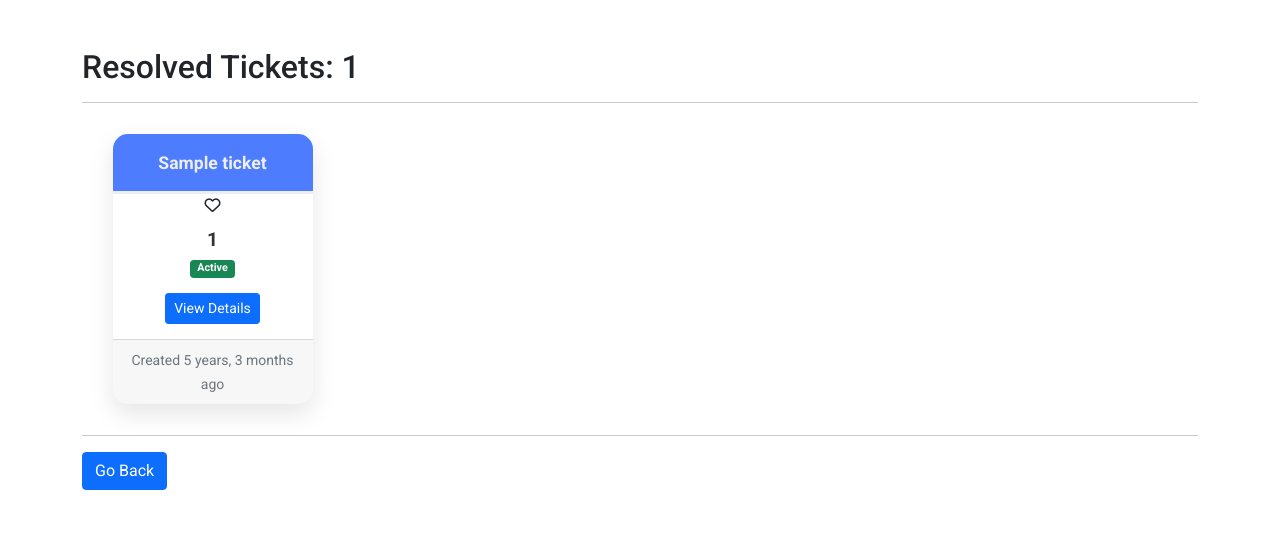
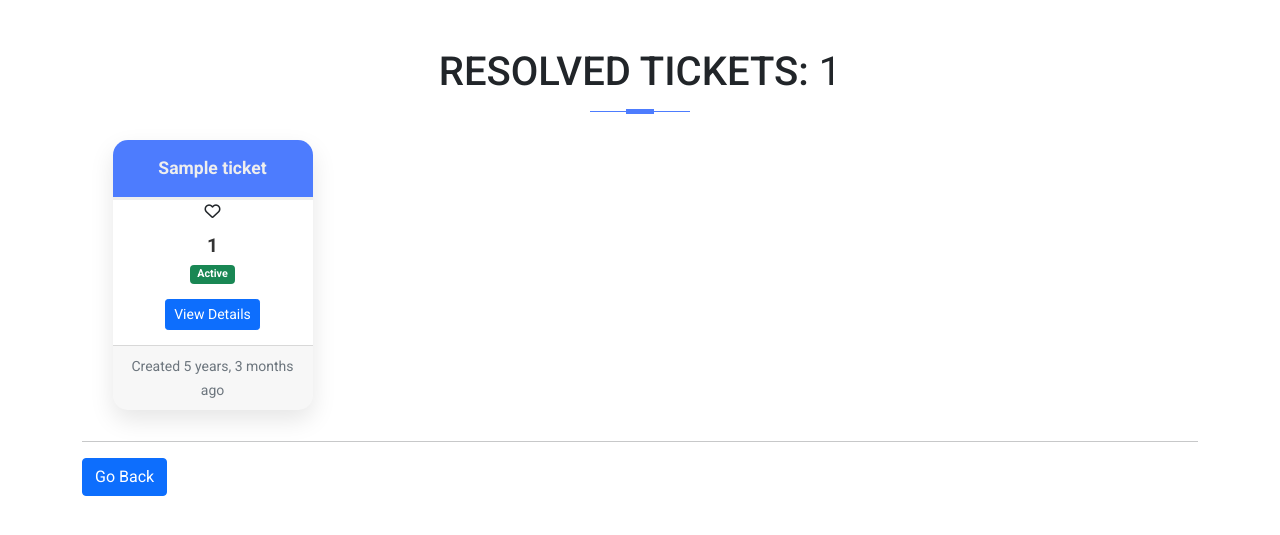
Before and after one commit to craig-grant630/HelpTick, a Django app: page /tickets/customer-resolved-tickets/ in a window 1280 px wide. Shown: the part 56-591 px from the top of the page. Run offline with Django 5.2, Linux system fonts and the light colour scheme; a user stored in the database is signed in; tables that the repository leaves empty hold one stand-in row (values such as "Sample post"); some libraries are stand-ins or nearby versions.

Commit message:
Add styling for header in active and resolved ticket pages

```diff
--- a/static/css/dashboard_style.css
+++ b/static/css/dashboard_style.css
@@ -54,6 +54,39 @@ body {
 
 /* Cards for active and resolved pages */
 
+.one h1 {
+    position: relative;
+    text-align: center;
+    text-transform: uppercase;
+    padding-bottom: 5px;
+  }
+  .one h1:before {
+    width: 28px;
+    height: 5px;
+    display: block;
+    content: "";
+    position: absolute;
+    bottom: 3px;
+    left: 50%;
+    margin-left: -14px;
+    background-color: #4d7cfe;
+}
+  .one h1:after {
+    width: 100px;
+    height: 1px;
+    display: block;
+    content: "";
+    position: relative;
+    margin-top: 15px;
+    left: 50%;
+    margin-left: -50px;
+    background-color: #4d7cfe;
+  }
+
+  .one h1 span{
+    font-weight: 400;
+  }
+
 .profile-card {
     width: 200px;
     background: #fff;
--- a/templates/tickets/customer_active_tickets.html
+++ b/templates/tickets/customer_active_tickets.html
@@ -2,8 +2,10 @@
 {% load humanize %}
 {% load static %}
 {% block content %}
-<h2> Active Tickets: {{active_tickets}}</h2>
-<hr>
+
+<div class="one">
+  <h1>Active Tickets:<span> {{active_tickets}} </span></h1>
+</div>
 <div class="row row-cols-1 row-cols-md-4">
   {% for ticket in tickets %}
   <div class="col">
--- a/templates/tickets/customer_resolved_tickets.html
+++ b/templates/tickets/customer_resolved_tickets.html
@@ -2,8 +2,9 @@
 {% load static %}
 {% load humanize %}
 {% block content %}
-<h2> Resolved Tickets: {{resolved_tickets}}</h2>
-<hr>
+<div class="one">
+  <h1>Resolved Tickets:<span> {{resolved_tickets}} </span></h1>
+</div>
 <div class="row row-cols-1 row-cols-md-4">
   {% for ticket in tickets %}
   <div class="col">
--- a/templates/tickets/engineer_active_tickets.html
+++ b/templates/tickets/engineer_active_tickets.html
@@ -2,8 +2,10 @@
 {% load humanize %}
 {% load static %}
 {% block content %}
-<h2> Active Tickets: {{active_tickets}}</h2>
-<hr>
+
+<div class="one">
+  <h1>Active Tickets:<span> {{active_tickets}} </span></h1>
+</div>
 <div class="row row-cols-1 row-cols-md-4">
   {% for ticket in tickets %}
   <div class="col">
--- a/templates/tickets/engineer_resolved_tickets.html
+++ b/templates/tickets/engineer_resolved_tickets.html
@@ -2,8 +2,10 @@
 {% load static %}
 {% load humanize %}
 {% block content %}
-<h2> Resolved Tickets: {{resolved_tickets}}</h2>
-<hr>
+
+<div class="one">
+  <h1>Resolved Tickets:<span> {{resolved_tickets}} </span></h1>
+</div>
 <div class="row row-cols-1 row-cols-md-4">
   {% for ticket in tickets %}
   <div class="col">
```
